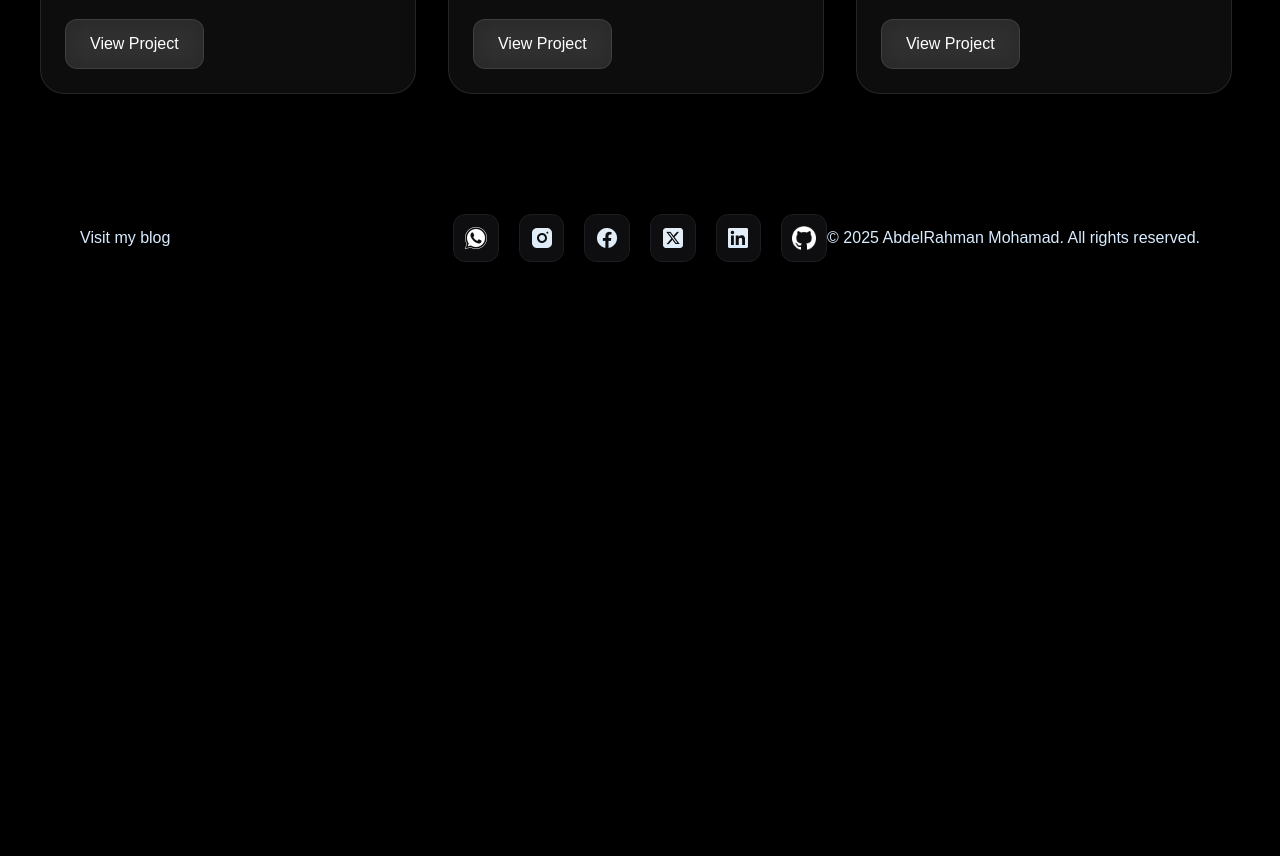
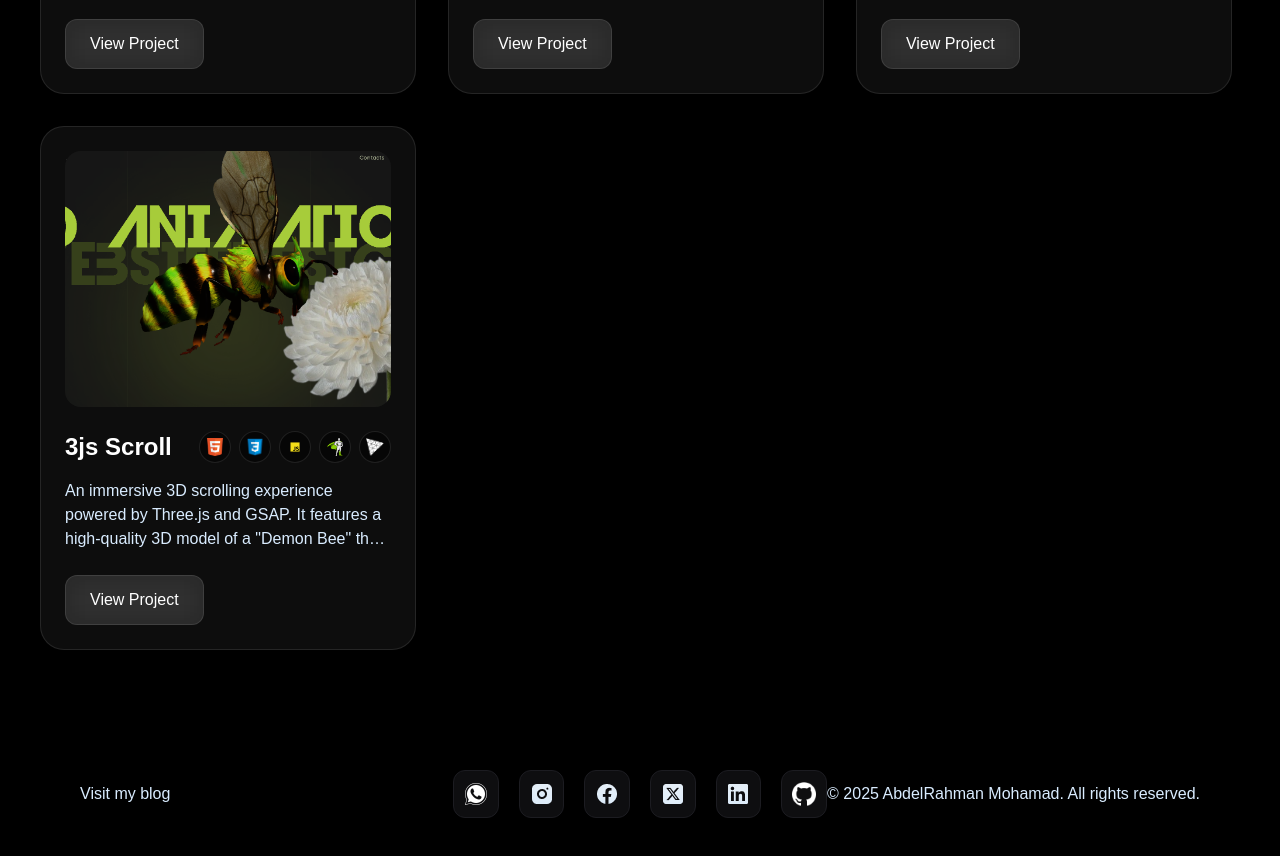
Before and after one commit to Abdulrahman-Mohamad/portfolio, a React (Vite) app: page /work in a window 1280 px wide. Shown: the part 2520-3376 px from the top of the page. Before the commit the page ends 2822 px from the top, so only its background shows below. Built offline with nearby package versions, Linux system fonts and the light colour scheme; no server answers; the HTML template or start-up script is replaced by a standard one; a web font is replaced by a local one.

Commit message:
add 3js scroll to projects

```diff
--- a/src/constants/index.js
+++ b/src/constants/index.js
@@ -666,7 +666,50 @@ const myProjects = [
             }
         ],
     },
-
+    // Project 13 [Hong Kong]
+    {
+        id: 13,
+        title: "3js Scroll",
+        desc: "An immersive 3D scrolling experience powered by Three.js and GSAP. It features a high-quality 3D model of a \"Demon Bee\" that dynamically travels, rotates, and interacts with the user as they scroll through different sections of the website.",
+        subdesc: [
+            "The project integrates Three.js to render a fully animated 3D GLTF model directly in the browser, complete with lighting, textures, and skeletal animations.",
+            "It utilizes GSAP (GreenSock Animation Platform) to synchronize the 3D model's movement and rotation with the user's scroll position, creating a seamless narrative flow between sections.",
+            "The application implements a custom 'section-tracking' logic that detects the active viewport area and triggers specific 3D coordinates and rotation states for the model.",
+            "Designed with a responsive layout, the 3D canvas automatically resizes and adjusts the camera aspect ratio to ensure the visual experience remains consistent across all devices."
+        ],
+        href: "https://3js-animation-zeta.vercel.app/",
+        spotlight: "/images/projects/3js-scroll/3js-scroll.png",
+        buildWith: ["Css","Java Script"],
+        github: "https://github.com/Abdulrahman-Mohamad/3js-animation",
+        figmaurl: null,
+        tags: [
+            {
+                id: 1,
+                name: "HTML",
+                path: "/images/logos/tech/html.png",
+            },
+            {
+                id: 2,
+                name: "Css",
+                path: "/images/logos/tech/css.png",
+            },
+            {
+                id: 3,
+                name: "Java Script",
+                path: "/images/logos/tech/js.png",
+            },
+            {
+                id: 4,
+                name: "GSAP",
+                path: "/images/logos/tech/gsap.png",
+            },
+            {
+                id: 5,
+                name: "Three.js",
+                path: "/images/logos/tech/threejs.png",
+            },
+        ],
+    },
 ];
 
 export {
```
Also changed, not shown: public/images/logos/tech/threejs.png (added), public/images/projects/3js-scroll/3js-scroll.png (added).
